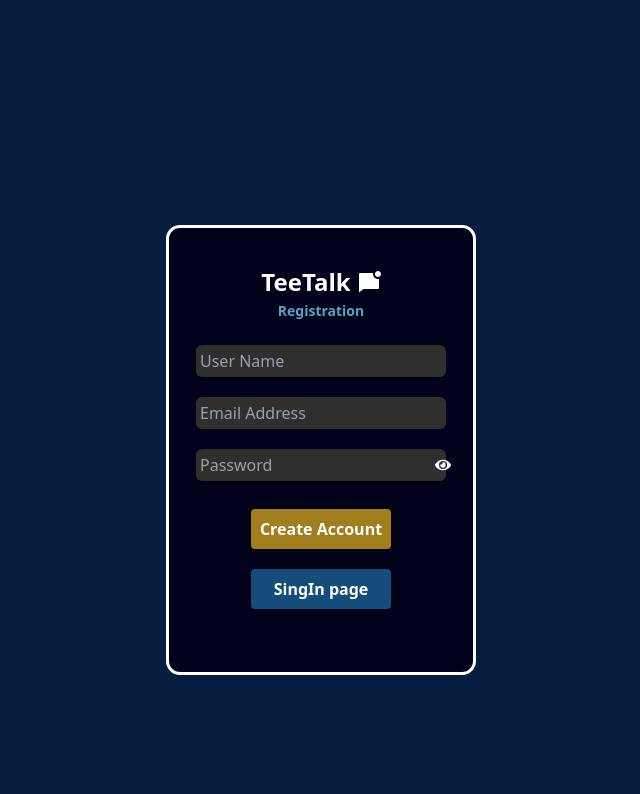
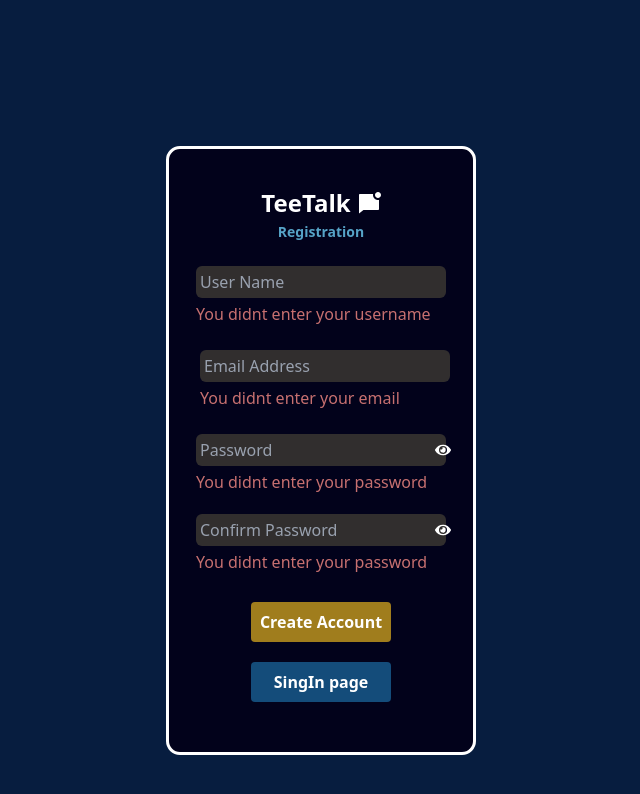
Before and after one commit to moshiurhossain/ReactChatApp-TeeTalk, a React (Vite) app: page /reg in a window 1280 px wide. Shown: the top 794 px of the page, without its empty margins (319-959 px from the left). Built offline with nearby package versions, Linux system fonts and the light colour scheme.

Commit message:
resistration error added

```diff
--- a/src/pages/Resgister.jsx
+++ b/src/pages/Resgister.jsx
@@ -7,11 +7,17 @@ import { FaEyeSlash } from "react-icons/fa";
 
 const Resgister = () => {
      const [show,setShow]=useState(false)
+     const [userName,setuserName]=useState('')
+
+     const handleSubmit=(e)=>{
+      e.preventDefault()
+               console.log(userName)
+     }
   return (
     <>
      <section id='signin' className=' w-full h-screen flex items-center bg-[#071d3f] '>
-
-            <div className='w-[310px] h-[450px] bg-[#02021b] pt-4 mx-auto mt-[100px]   rounded-[14px] border-[3px] border-white'>
+        {/* from start */}
+            <form onSubmit={handleSubmit} className='w-[310px] pb-[50px] bg-[#02021b] pt-4 mx-auto mt-[100px]   rounded-[14px] border-[3px] border-white'>
 
                 <div className="iconbox mx-auto w-[50%] flex items-center justify-center text-white gap-1.5 font-bold text-[24px]  mt-[20px]">
                     TeeTalk<RiChatUnreadFill />
@@ -20,32 +26,64 @@ const Resgister = () => {
                 {/* input box starts */}
                 <div className="inputbox flex justify-center items-center py-2 mt-2 flex-col">
                   {/* user name start */}
-                   <input className='w-[250px] p-1 text-white bg-[#312e2e] rounded-[6px] outline-0 mt-2 placeholder-gray-400' type='text' placeholder='User Name' />
+                  <div className="userinputcontainer">
+                   <input
+                   onChange={(e)=>{setuserName(e.target.value)}}
+                   className='w-[250px] p-1 text-white bg-[#312e2e] rounded-[6px] outline-0 mt-2 placeholder-gray-400' type='text'  placeholder='User Name' />
+                   <p className='text-[#c77070] mt-1'> You didnt enter your username</p>
+                  </div>
                   {/* user name end */}
-                  {/* email start */}
-                <input className='w-[250px] p-1 bg-[#312e2e] text-white rounded-[6px] outline-0 mt-5 placeholder-gray-400' type='email' placeholder='Email Address' />
+
+               {/* email start */}
+
+                 <div className='emailinputcontainer w-[250px] rounded-[6px] p-1 '>
+                <input className=' bg-[#312e2e] w-[250px] rounded-[6px] p-1 text-white  outline-0 mt-5 placeholder-gray-400' type='email' placeholder='Email Address' />
+                  <p className='text-[#c77070] mt-1'> You didnt enter your email</p>
+                  </div>
                  {/* email end */}
                 {/* password start */}
-                <div className='w-[250px] bg-[#312e2e]  mt-5 p-1 rounded-[6px] flex justify-between'>
+              <div>
+                     <div className='w-[250px] bg-[#312e2e]  mt-5 p-1 rounded-[6px] flex justify-between'>
                 <input
                 className='outline-0 placeholder-gray-400 text-white'
                 placeholder='Password'
                 type={show?"text":"password"}  />
                 <button className=' w-[30px] cursor-pointer p-1 ' onClick={()=>{setShow(!show)}}>{show?<FaEyeSlash className='text-white'/>:<FaEye className='text-white'/> }</button>
+
+
                 </div>
+                <p className='text-[#c77070] mt-1'> You didnt enter your password</p>
+
+                  </div>
                   {/* password end */}
+                {/* confirm-password start */}
+              <div>
+                     <div className='w-[250px] bg-[#312e2e]  mt-5 p-1 rounded-[6px] flex justify-between'>
+                <input
+                className='outline-0 placeholder-gray-400 text-white'
+                placeholder='Confirm Password'
+                type={show?"text":"password"}  />
+                <button className=' w-[30px] cursor-pointer p-1 ' onClick={()=>{setShow(!show)}}>{show?<FaEyeSlash className='text-white'/>:<FaEye className='text-white'/> }</button>
+
+
+                </div>
+                <p className='text-[#c77070] mt-1'> You didnt enter your password</p>
+
+                  </div>
+                  {/* confirm-password end */}
                 </div>
                   {/* input box ends */}
                   {/* Button box starts */}
                 <div className="buttonbox flex flex-col">
-                           <Link to='/reg' className='w-[140px] py-2 bg-[#a07d1d] rounded-[4px] text-white h-[40px] mx-auto mt-[20px] font-semibold  flex items-center justify-center' >Create Account</Link>
+                       <button type='submit'
+                       className='w-[140px] py-2 bg-[#a07d1d] rounded-[4px] text-white h-[40px] mx-auto mt-[20px] font-semibold  flex items-center justify-center'>   Create Account</button>
                            <Link to={'/'} className='w-[140px] bg-[#144c7a]   rounded-[4px] text-white h-[40px] mx-auto mt-[20px] font-semibold  flex items-center justify-center'>SingIn page</Link>
 
                          </div>
                  {/* Button box ends */}
 
 
-            </div>
+            </form>
 
         </section>
     </>
```
